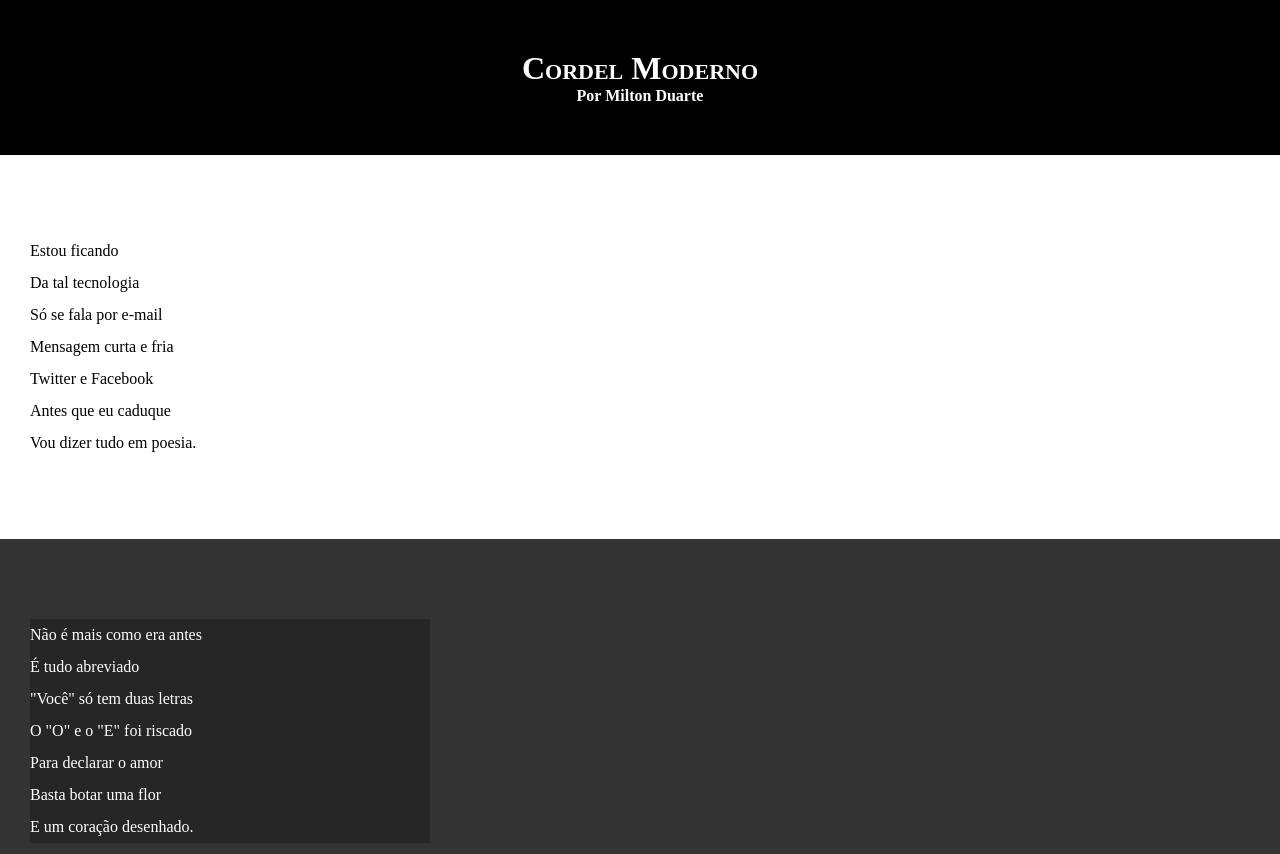
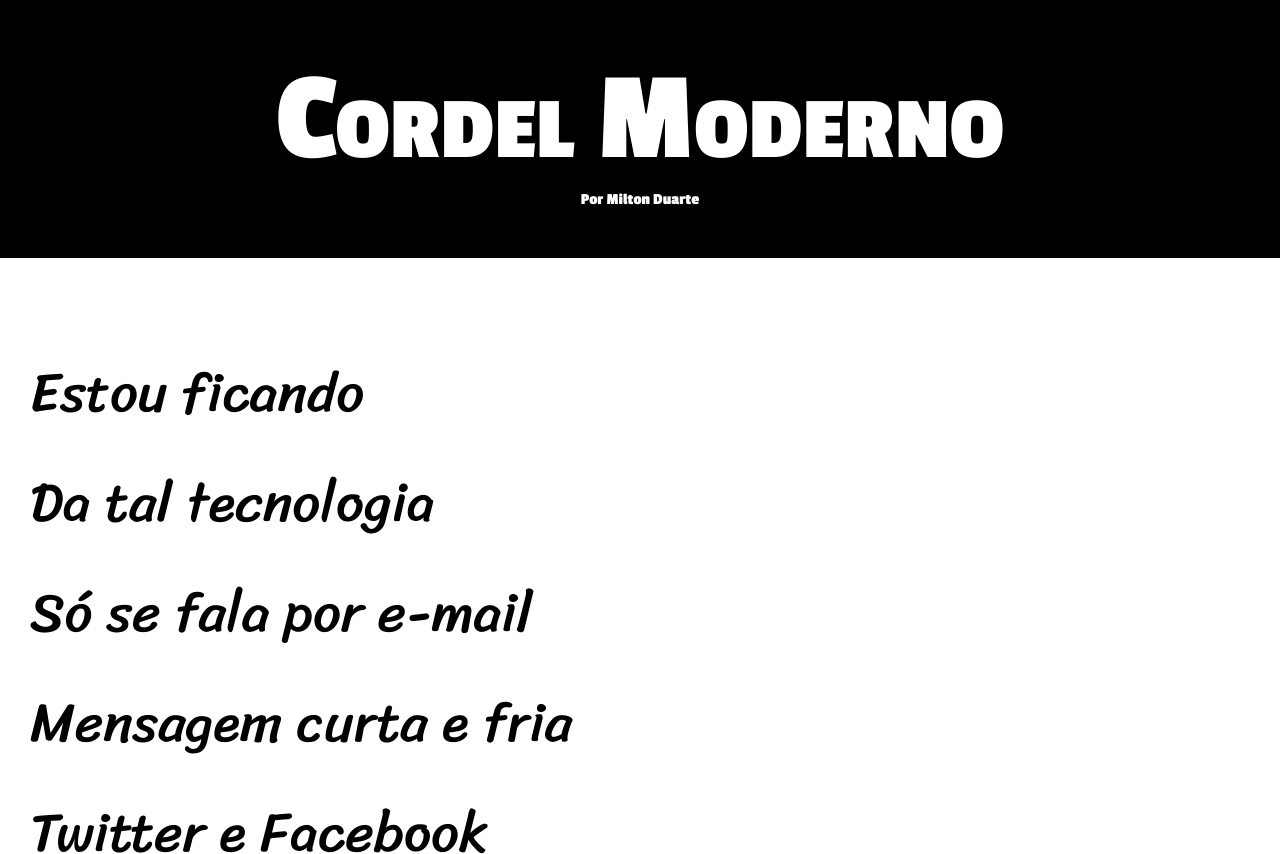
Before and after one commit to Lindefran/d012, a plain HTML site: page desafios/index.html in a window 1280 px wide. Shown: the top 854 px of the page. Drawn offline with Linux system fonts and the light colour scheme; a web font is replaced by a local one.

Commit message:
Atualizei stilo

```diff
--- a/desafios/style.css
+++ b/desafios/style.css
@@ -1,24 +1,42 @@
 
 @charset "UTF-8";
+
+@import url('https://fonts.googleapis.com/css2?family=Grey+Qo&family=Passion+One:wght@400;700;900&display=swap');
+
+
+@import url('https://fonts.googleapis.com/css2?family=Sriracha&display=swap');
+
+
+
+:root {
+    --fonte1: Verdana, Geneva, Tahoma, sans-serif;
+    --fonte2: 'Passion One', cursive;
+    --fonte3: "Sriracha", cursive;
+}
+
 * {
  margin: 0px;
  padding: 0px;
+ font-size: 1em;
 }
 
 html, body {
     min-height: 100vh;
     background-color: darkgray;
+    font-family: var(--fonte1);
 }
 
 header {
     background-color: black;
     color: white;
     text-align: center;
+    font-family: var(--fonte2);
 }
 
 header > h1 {
     padding-top: 50px;
     font-variant: small-caps;
+    font-size: 10vw;
 }
 
 header > p {
@@ -44,6 +62,8 @@ section {
     padding-bottom: 10vh;
     line-height: 2em;
     padding-left: 30px;
+    font-family: var(--fonte3);
+    font-size: 4.3vw;
 }
 
 section.normal {
@@ -57,7 +77,8 @@ section.imagem {
 }
 
 section.imagem > p {
-    width: 400px;
+    display: inline-block;
+    padding: 5px;
     background-color: rgba(0, 0, 0, 0.253);
 }
 
```
